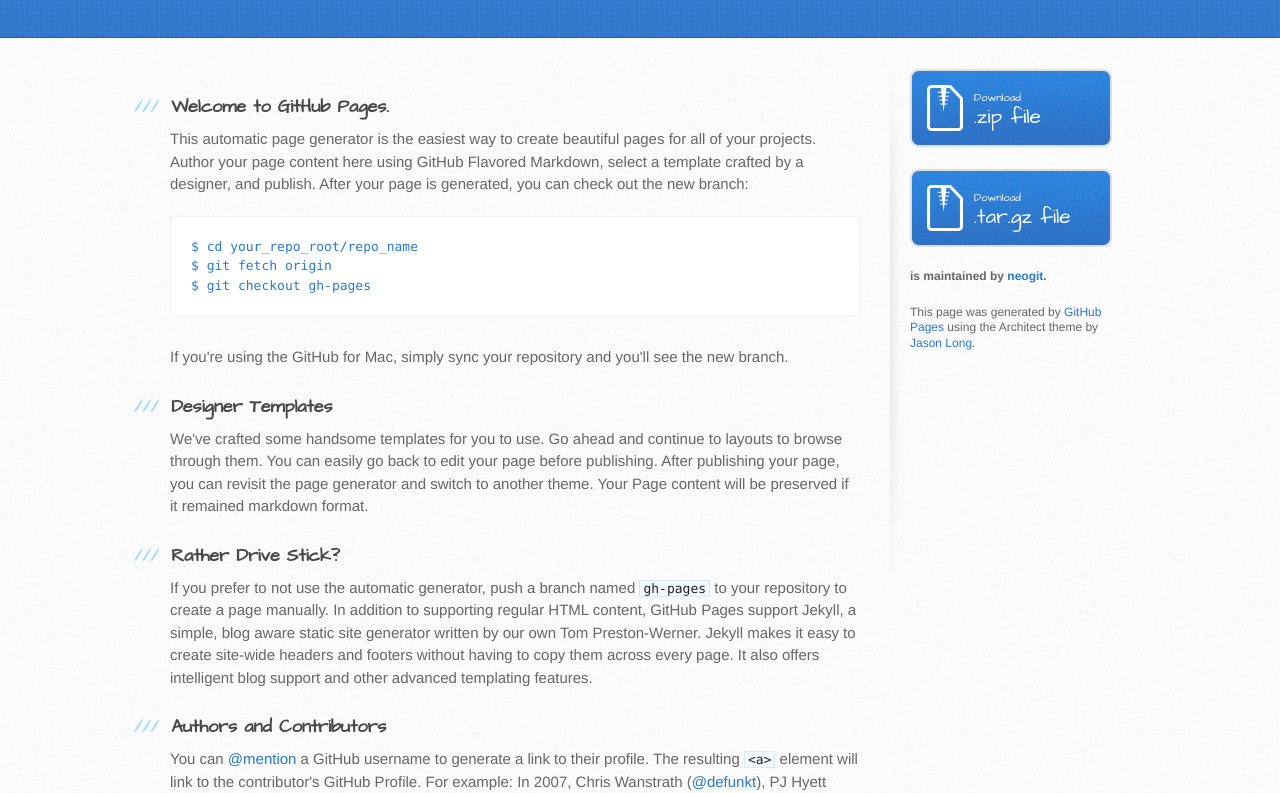
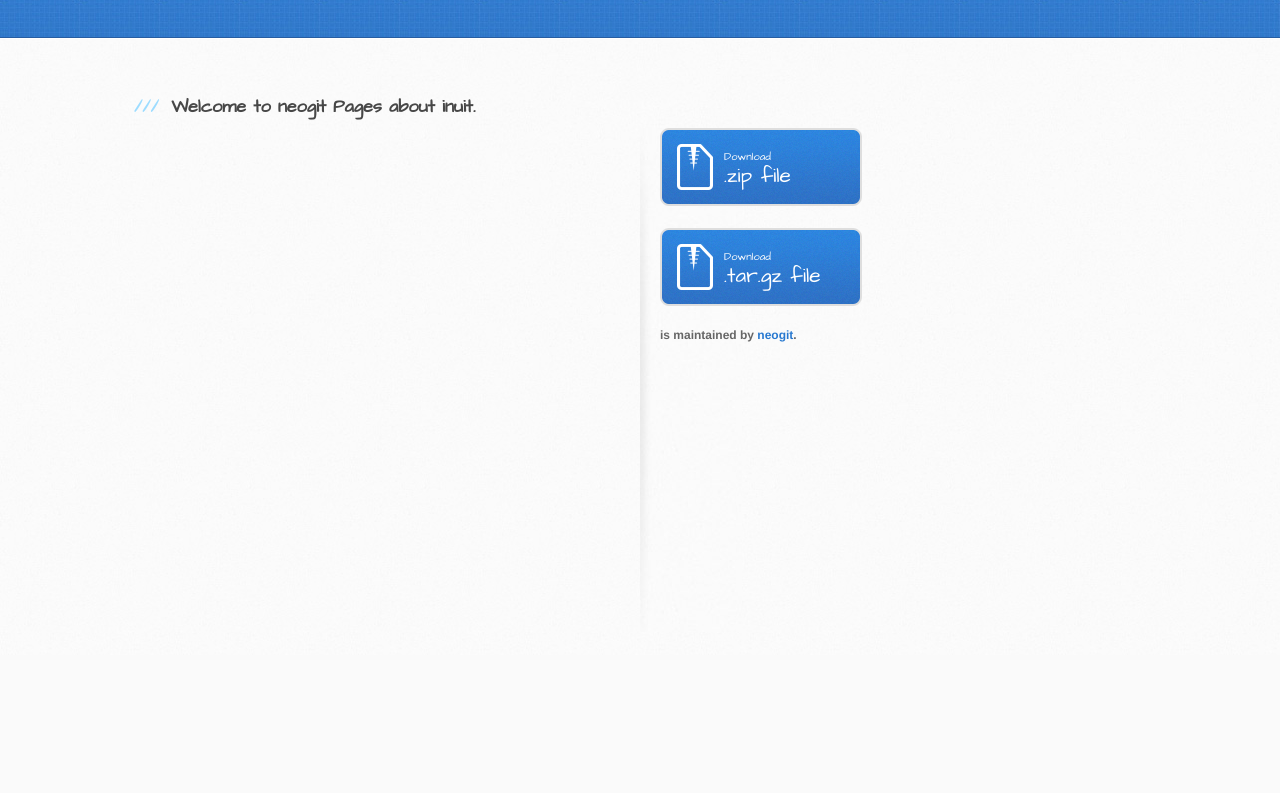
Before and after one commit to neo-inuit/inuit, a plain HTML site: page index.html in a window 1280 px wide. Shown: the part 163-956 px from the top of the page. After the commit the page ends 818 px from the top, so only its background shows below. Drawn offline with Linux system fonts and the light colour scheme.

Commit message:
Update index.html

```diff
--- a/index.html
+++ b/index.html
@@ -29,37 +29,9 @@
       <div class="inner clearfix">
         <section id="main-content">
           <h3>
-<a name="welcome-to-github-pages" class="anchor" href="#welcome-to-github-pages"><span class="octicon octicon-link"></span></a>Welcome to GitHub Pages.</h3>
+<a name="welcome-to-github-pages" class="anchor" href="#welcome-to-github-pages"><span class="octicon octicon-link"></span></a>Welcome to neogit Pages about inuit.</h3>
 
-<p>This automatic page generator is the easiest way to create beautiful pages for all of your projects. Author your page content here using GitHub Flavored Markdown, select a template crafted by a designer, and publish. After your page is generated, you can check out the new branch:</p>
 
-<pre><code>$ cd your_repo_root/repo_name
-$ git fetch origin
-$ git checkout gh-pages
-</code></pre>
-
-<p>If you're using the GitHub for Mac, simply sync your repository and you'll see the new branch.</p>
-
-<h3>
-<a name="designer-templates" class="anchor" href="#designer-templates"><span class="octicon octicon-link"></span></a>Designer Templates</h3>
-
-<p>We've crafted some handsome templates for you to use. Go ahead and continue to layouts to browse through them. You can easily go back to edit your page before publishing. After publishing your page, you can revisit the page generator and switch to another theme. Your Page content will be preserved if it remained markdown format.</p>
-
-<h3>
-<a name="rather-drive-stick" class="anchor" href="#rather-drive-stick"><span class="octicon octicon-link"></span></a>Rather Drive Stick?</h3>
-
-<p>If you prefer to not use the automatic generator, push a branch named <code>gh-pages</code> to your repository to create a page manually. In addition to supporting regular HTML content, GitHub Pages support Jekyll, a simple, blog aware static site generator written by our own Tom Preston-Werner. Jekyll makes it easy to create site-wide headers and footers without having to copy them across every page. It also offers intelligent blog support and other advanced templating features.</p>
-
-<h3>
-<a name="authors-and-contributors" class="anchor" href="#authors-and-contributors"><span class="octicon octicon-link"></span></a>Authors and Contributors</h3>
-
-<p>You can <a href="https://github.com/blog/821" class="user-mention">@mention</a> a GitHub username to generate a link to their profile. The resulting <code>&lt;a&gt;</code> element will link to the contributor's GitHub Profile. For example: In 2007, Chris Wanstrath (<a href="https://github.com/defunkt" class="user-mention">@defunkt</a>), PJ Hyett (<a href="https://github.com/pjhyett" class="user-mention">@pjhyett</a>), and Tom Preston-Werner (<a href="https://github.com/mojombo" class="user-mention">@mojombo</a>) founded GitHub.</p>
-
-<h3>
-<a name="support-or-contact" class="anchor" href="#support-or-contact"><span class="octicon octicon-link"></span></a>Support or Contact</h3>
-
-<p>Having trouble with Pages? Check out the documentation at <a href="http://help.github.com/pages">http://help.github.com/pages</a> or contact <a href="mailto:support@github.com">support@github.com</a> and we’ll help you sort it out.</p>
-        </section>
 
         <aside id="sidebar">
           <a href="https://github.com/neogit/inuit/zipball/master" class="button">
@@ -73,7 +45,6 @@ $ git checkout gh-pages
 
           <p class="repo-owner"><a href="https://github.com/neogit/inuit"></a> is maintained by <a href="https://github.com/neogit">neogit</a>.</p>
 
-          <p>This page was generated by <a href="https://pages.github.com">GitHub Pages</a> using the Architect theme by <a href="https://twitter.com/jasonlong">Jason Long</a>.</p>
         </aside>
       </div>
     </div>
```
